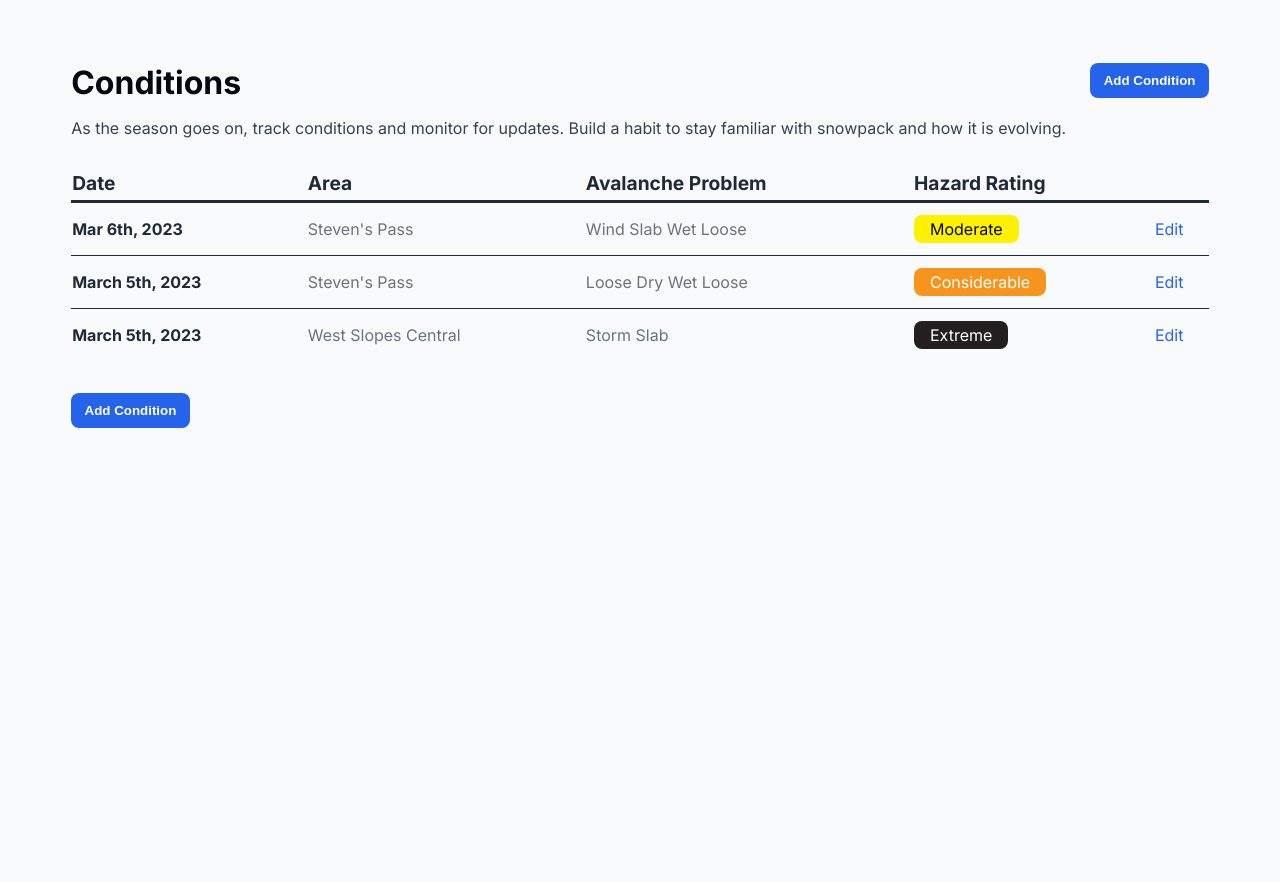
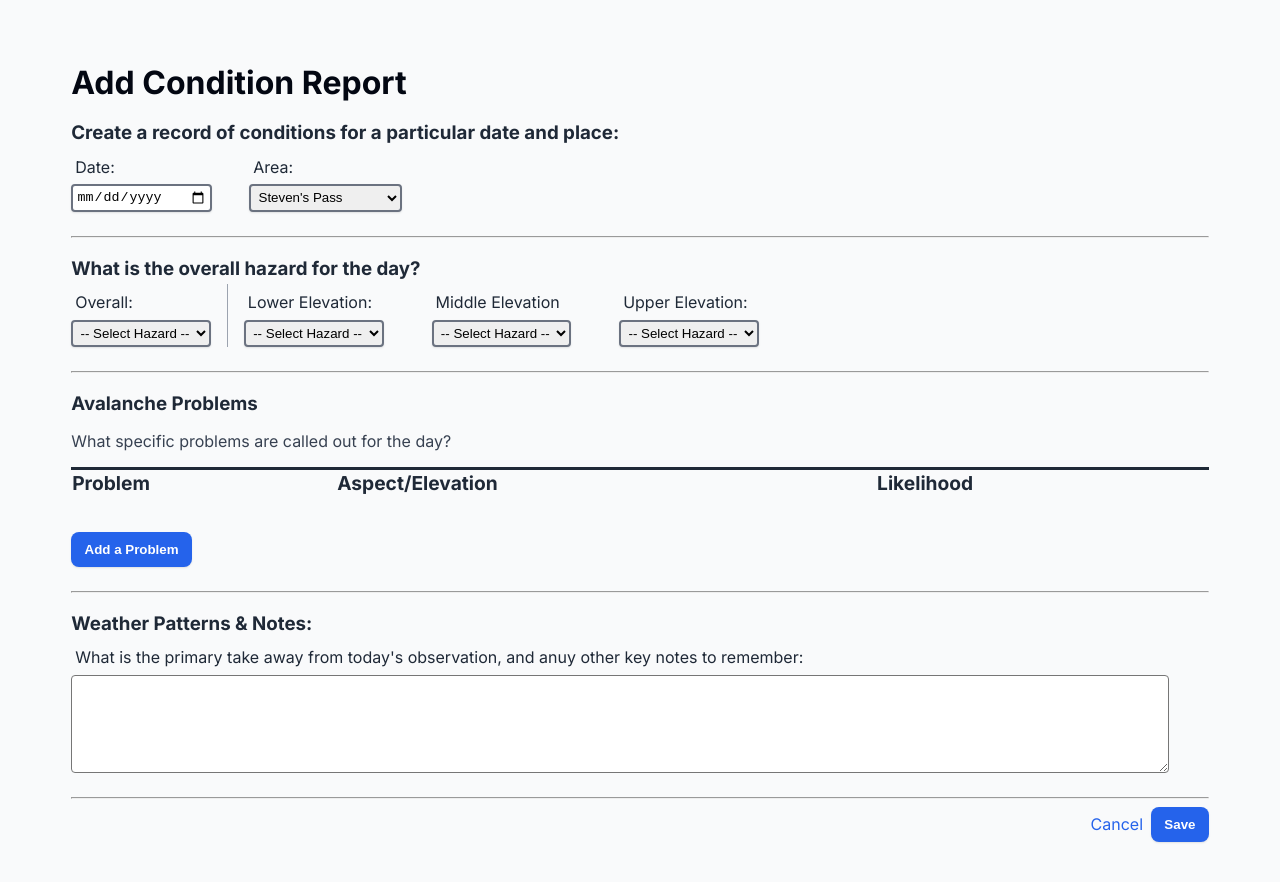
Before and after one commit to EvanCG/backcountrylog, a React app: page / in a window 1280 px wide. Shown: the top 882 px of the page. Before the commit the page ends 800 px from the top, so only its background shows below. Built offline with nearby package versions, Linux system fonts and the light colour scheme.

Commit message:
Progress on core Add Condition Report & completed styles

```diff
--- a/client/App.jsx
+++ b/client/App.jsx
@@ -8,7 +8,7 @@ const App = () => {
 
   // STATE GOES HERE
   // Are we actively adding a new condition?
-  let addingCondition = false;
+  let addingCondition = true;
   // What is the set of conditions we should currently display for this user?
   const CONDITIONS = [
     {
--- a/client/components/DateAreaSelector.jsx
+++ b/client/components/DateAreaSelector.jsx
@@ -4,16 +4,21 @@ const DateAreaSelector = (props) => {
   return (
     <div className="dateandareaselector">
       <h3>Create a record of conditions for a particular date and place:</h3>
-      <label for="date">
-        Date: </label>
+      <div className="horizontalinput">
+        <div className="labelgroup">
+          <label for="date">Date:</label>
           <input type="date" name="date" />
-      <label for="area">Area</label>
+        </div>
+        <div className="labelgroup">
+          <label for="area">Area:</label>
           <select id="area" name="area">
             <option value="Steven's Pass">Steven's Pass</option>
             <option value="Snoqualmie Pass">Snoqualmie Pass</option>
             <option value="West Slopes Central">West Slopes Central</option>
           </select>
         </div>
+      </div>
+    </div>
   );
 };
 
--- a/client/components/HazardPicker.jsx
+++ b/client/components/HazardPicker.jsx
@@ -1,88 +1,115 @@
-import React from 'react';
+import React, { useState } from 'react';
 
 const HazardPicker = (props) => {
+  const [hazardSelect, setHazardSelect] = useState(['select', 'select', 'select', 'select']);
+
+  const hazardColorClick = () => {
+    // get values from each of the pickers
+    let newOverall = document.getElementById('overallPicker').value;
+    let newLower = document.getElementById('lowerPicker').value;
+    let newMiddle = document.getElementById('middlePicker').value;
+    let newUpper = document.getElementById('upperPicker').value;
+    // update hazardSelect with new array of each
+    setHazardSelect([newOverall, newLower, newMiddle, newUpper]);
+  }
+
+
   return (
     <div>
       <h3>What is the overall hazard for the day?</h3>
-      <div className="hazPicker" id="overallHazard">
+      <div className="horizontalinput">
+        <div className="hazPicker labelgroup" id="overallHazard">
           <label for="overallPicker">Overall:</label>
-        <select id="overallPicker" name="overallPicker">
-          <option className="extreme" value="Extreme">
+          <select className={hazardSelect[0]} id="overallPicker" name="overallPicker" defaultValue="select" onChange={() => hazardColorClick()}>
+            <option disabled value="select">
+              -- Select Hazard --
+            </option>
+            <option className="extreme" value="extreme">
               Extreme
             </option>
-          <option className="high" value="High">
+            <option className="high" value="high">
               High
             </option>
-          <option className="considerable" value="Considerable">
+            <option className="considerable" value="considerable">
               Considerable
             </option>
-          <option className="moderate" value="Moderate">
+            <option className="moderate" value="moderate">
               Moderate
             </option>
-          <option className="low" value="Low">
+            <option className="low" value="low">
               Low
             </option>
           </select>
         </div>
-      <div className="hazPicker" id="lowerHazard">
+        <div className="hazPicker labelgroup" id="lowerHazard">
           <label for="lowerPicker">Lower Elevation:</label>
-        <select id="lowerPicker" name="lowerPicker">
-          <option className="extreme" value="Extreme">
+          <select className={hazardSelect[1]} id="lowerPicker" name="lowerPicker" defaultValue="select" onChange={() => hazardColorClick()}>
+            <option disabled value="select">
+              -- Select Hazard --
+            </option>
+            <option className="extreme" value="extreme">
               Extreme
             </option>
-          <option className="high" value="High">
+            <option className="high" value="high">
               High
             </option>
-          <option className="considerable" value="Considerable">
+            <option className="considerable" value="considerable">
               Considerable
             </option>
-          <option className="moderate" value="Moderate">
+            <option className="moderate" value="moderate">
               Moderate
             </option>
-          <option className="low" value="Low">
+            <option className="low" value="low">
               Low
             </option>
           </select>
         </div>
-      <div className="hazPicker" id="middleHazard">
+        <div className="hazPicker labelgroup" id="middleHazard">
           <label for="middlePicker">Middle Elevation</label>
-        <select id="middlePicker" name="middlePicker">
-          <option className="extreme" value="Extreme">
+          <select className={hazardSelect[2]} id="middlePicker" name="middlePicker" defaultValue="select" onChange={() => hazardColorClick()}>
+            <option disabled value="select">
+              -- Select Hazard --
+            </option>
+            <option className="extreme" value="extreme">
               Extreme
             </option>
-          <option className="high" value="High">
+            <option className="high" value="high">
               High
             </option>
-          <option className="considerable" value="Considerable">
+            <option className="considerable" value="considerable">
               Considerable
             </option>
-          <option className="moderate" value="Moderate">
+            <option className="moderate" value="moderate">
               Moderate
             </option>
-          <option className="low" value="Low">
+            <option className="low" value="low">
               Low
             </option>
           </select>
         </div>
-      <div className="hazPicker" id="upperHazard">
+        <div className="hazPicker labelgroup" id="upperHazard">
           <label for="upperPicker">Upper Elevation:</label>
-        <select id="upperPicker" name="upperPicker">
-          <option className="extreme" value="Extreme">
+          <select className={hazardSelect[3]} id="upperPicker" name="upperPicker" defaultValue="select" onChange={() => hazardColorClick()}>
+            <option disabled value="select">
+              -- Select Hazard --
+            </option>
+            <option className="extreme" value="extreme">
               Extreme
             </option>
-          <option className="high" value="High">
+            <option className="high" value="high">
               High
             </option>
-          <option className="considerable" value="Considerable">
+            <option className="considerable" value="considerable">
               Considerable
             </option>
-          <option className="moderate" value="Moderate">
+            <option className="moderate" value="moderate">
               Moderate
             </option>
-          <option className="low" value="Low">
+            <option className="low" value="low">
               Low
             </option>
           </select>
+        </div>
       </div>
     </div>
   );
--- a/client/components/Notes.jsx
+++ b/client/components/Notes.jsx
@@ -1,12 +1,18 @@
-import React from "react";
+import React from 'react';
 
 const Notes = (props) => {
   return (
-    <div><h3>Weather Patterns & Notes:</h3>
-    <p>What is the primary take away from today's observation, and anuy other key notes to remember:</p>
-    <input type="text"></input>
+    <div>
+      <h3>Weather Patterns & Notes:</h3>
+      <div className="labelgroup">
+        <label for="note">
+          What is the primary take away from today's observation, and anuy other
+          key notes to remember:
+        </label>
+        <textarea name="note" id="note"></textarea>
+      </div>
     </div>
-  )
-}
+  );
+};
 
 export default Notes;
--- a/client/containers/AddCondition.jsx
+++ b/client/containers/AddCondition.jsx
@@ -23,8 +23,8 @@ const AddCondition = (props) => {
       <hr></hr>
       <Notes />
       <hr></hr>
-      <div id="addConditionFooter">
-        <a href="#">Cancel</a>
+      <div id="addconditionfooter">
+        <div><a className="cancellink" href="#">Cancel</a></div>
         <button>Save</button>
       </div>
     </div>
--- a/client/styles/styles.css
+++ b/client/styles/styles.css
@@ -21,6 +21,14 @@ h1 {
   margin: 0;
 }
 
+h3 {
+  margin-bottom: 0.25em;
+}
+
+hr {
+  margin-top: 1.5em;
+}
+
 /* These tags are typically just explanatory text */
 p {
   color: #374151; /* Tailwind gray 700 */
@@ -37,6 +45,7 @@ button {
   font-weight: 600;
   border-radius: 0.5rem;
   border: none;
+  box-shadow: 0 1px 2px 0 rgb(0, 0, 0, 0.1);
 }
 
 button:hover {
@@ -118,10 +127,12 @@ tbody {
 
 .extreme {
   background-color: #231f20;
+  color: white;
 }
 
 .high {
   background-color: #ed1c24;
+  color: white;
 }
 
 .considerable {
@@ -136,3 +147,67 @@ tbody {
 .low {
   background-color: #50b848;
 }
+
+/* Conditions input fields */
+
+.horizontalinput {
+  display: flex;
+  flex-direction: row;
+}
+
+.labelgroup {
+  display: flex;
+  flex-direction: column;
+  margin-right: 3em;
+}
+
+.labelgroup * {
+  display: block;
+  width: 100%;
+  border-radius: 0.25rem;
+  margin-top: 0.25em;
+  padding: 0.25em;
+}
+
+.labelgroup > input, select {
+  border: 2px solid #6b7280; /* tailwind gray 500 */
+  box-shadow: 0 1px 2px 0 rgb(0, 0, 0, 0.1);
+}
+
+.labelgroup > input:focus, select:focus, textarea:focus {
+  box-shadow: 0px 0px 3px 2px #2463eb; /* Tailwind blue 600 */
+  outline-color: #2463eb; /* Tailwind blue 600 */
+}
+
+#overallHazard {
+  padding-right: 1em;
+  margin-right: 1em;
+  border-right: 1px solid #9ca3af; /* tailwind gray 400 */
+}
+
+select {
+  display: inline;
+  border-radius: 0.5rem;
+  padding: 0.25em 1em;
+}
+
+#note {
+  height: 7vw;
+  text-wrap: wrap;
+}
+
+/* AddCondition */
+#addconditionfooter {
+  display: flex;
+  justify-content: flex-end;
+  align-items: center;
+}
+
+.cancellink {
+  margin-right: 0.5em;
+  text-decoration: none;
+}
+
+.cancellink:hover {
+  text-decoration: underline;
+}
```
Lines whose indentation alone changed are shown as unchanged.
